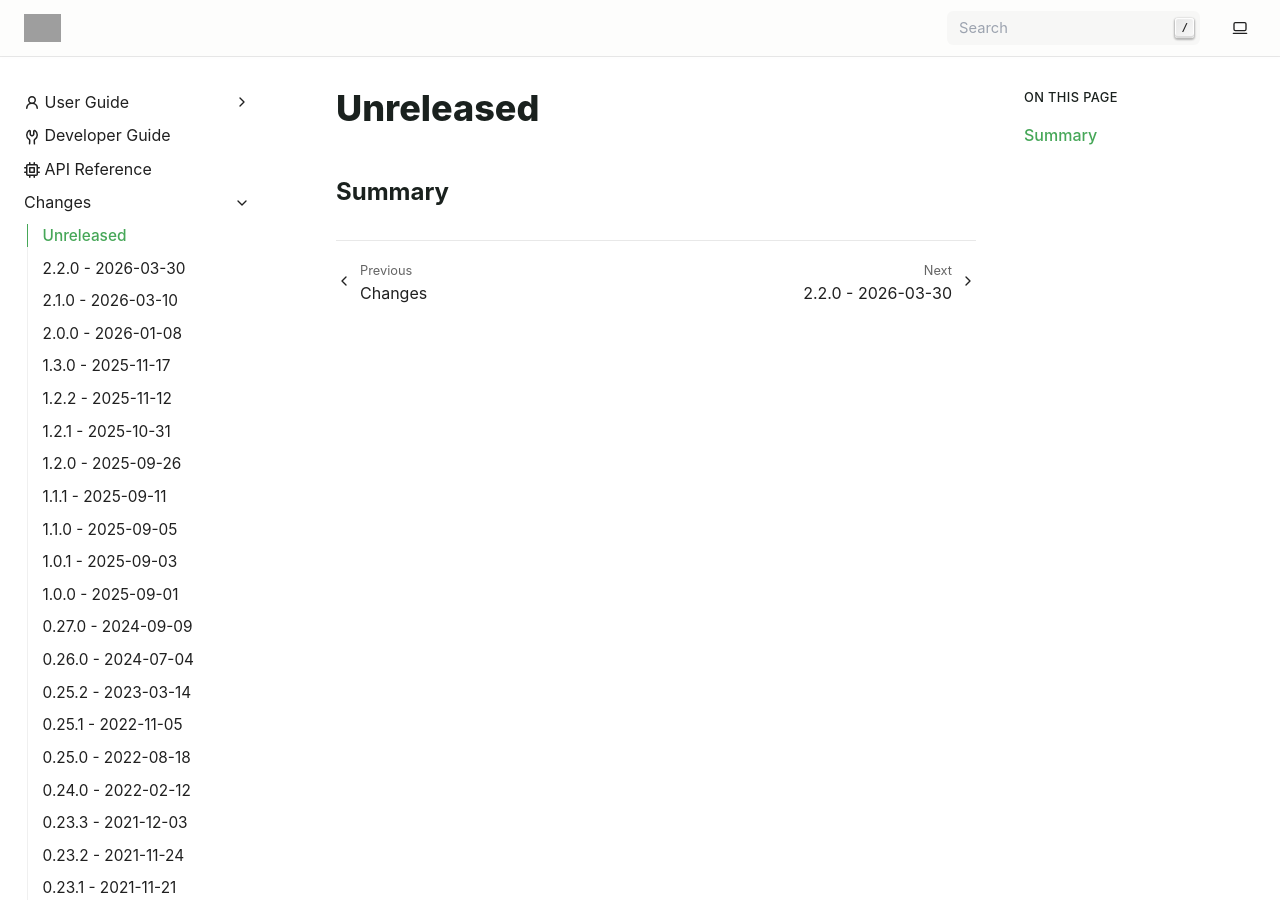
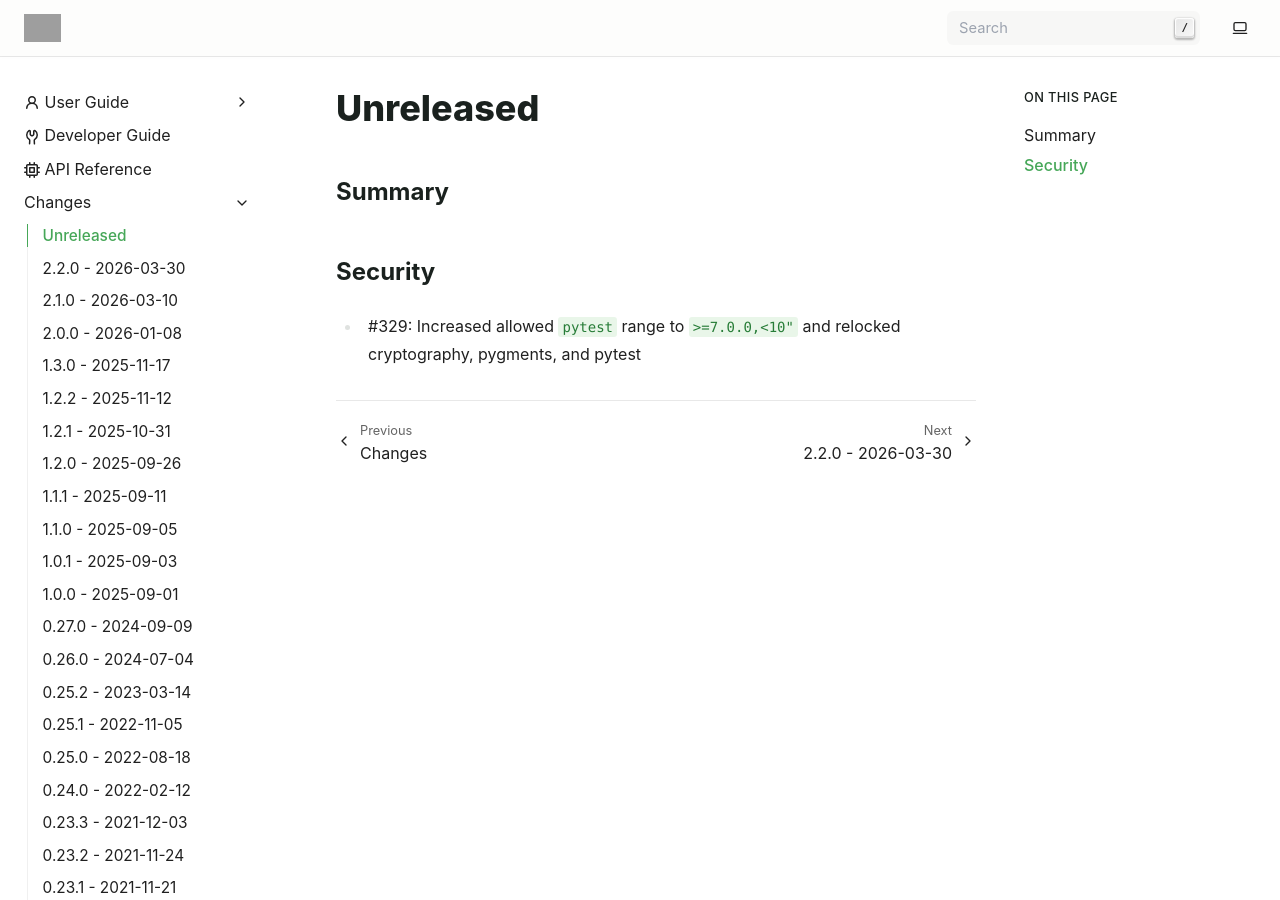
Before and after one commit to exasol/pyexasol, a Sphinx documentation site: the page built from doc/changes/unreleased.md, in a window 1280 px wide and 900 px high. Built offline with Sphinx 7.4.7, drawn with Linux system fonts in a browser that asks for light colours; grey boxes are pictures that could not be loaded.

Commit message:
Add changelog entry

```diff
--- a/doc/changes/unreleased.md
+++ b/doc/changes/unreleased.md
@@ -1,3 +1,7 @@
 # Unreleased
 
 ## Summary
+
+## Security
+
+* #329: Increased allowed `pytest` range to `>=7.0.0,<10"` and relocked cryptography, pygments, and pytest
```
